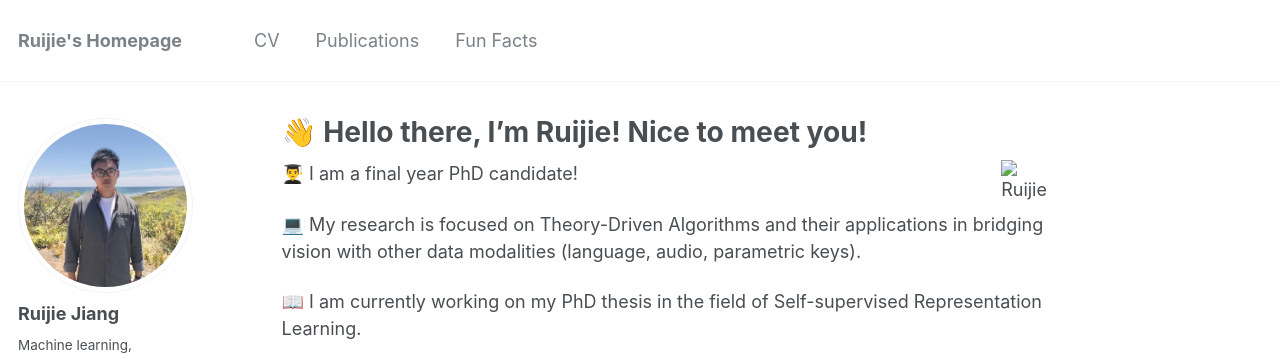
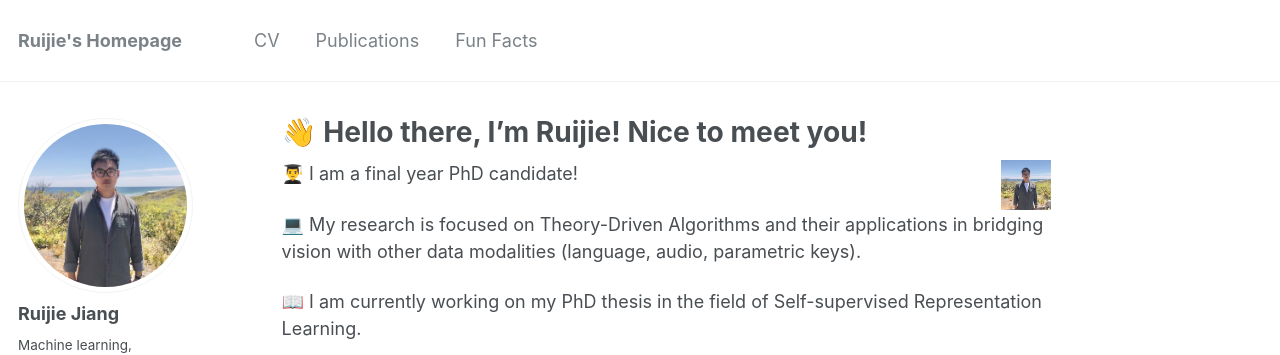
Before and after one commit to rjiang03/ruijie.github.io, a Jekyll site: the page built from _pages/about.md, in a window 1280 px wide. Shown: the top 355 px of the page. Built offline with Jekyll 4.4.1, drawn with Linux system fonts in a browser that asks for light colours.

Commit message:
Update about.md

```diff
--- a/_pages/about.md
+++ b/_pages/about.md
@@ -8,7 +8,7 @@ redirect_from:
   - /about.html
 ---
 
-![Ruijie](Ruijie.png){: .align-right width='50px'}
+![Ruijie](/images/Ruijie.png){: .align-right width='50px'}
 👨‍🎓 I am a final year PhD candidate!
 
 💻 My research is focused on Theory-Driven Algorithms and their applications in bridging vision with other data modalities (language, audio, parametric keys).
```
